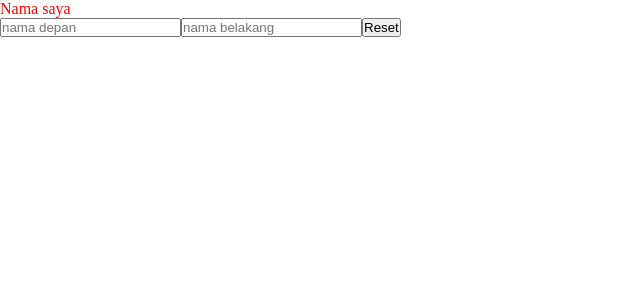
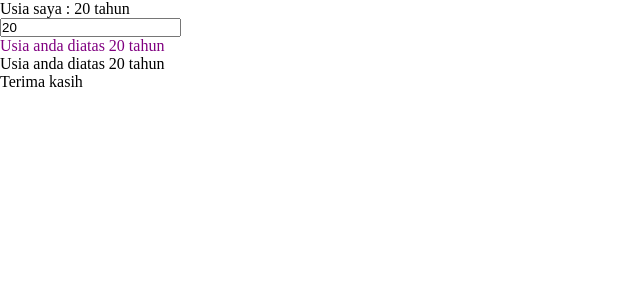
Before and after one commit to alfatta/vue-pertama, a Vue app: page / in a window 1280 px wide. Shown: the top 300 px of the page, without its empty margins (0-640 px from the left). Built offline with nearby package versions, Linux system fonts and the light colour scheme.

Commit message:
day 2 : conditional rendering

```diff
--- a/src/App.vue
+++ b/src/App.vue
@@ -1,46 +1,36 @@
 <template>
-  <p>Nama saya {{ nama }}</p>
-  <!-- <input type="text" v-model="nama" /> -->
-  <input type="text" v-model="namaDepan" placeholder="nama depan" />
-  <input type="text" v-model="namaBelakang" placeholder="nama belakang" />
-  <button @click="clearNama">Reset</button>
+  <p>Usia saya : {{ usia }} tahun</p>
+  <input type="number" v-model.number="usia" />
+
+  <p v-if="usia < 20">
+    Usia anda dibawah 20 tahun ( pakai v-if )
+  </p>
+  <h1 v-else-if="usia == 31">
+    Usia anda 31 ya?
+  </h1>
+  <p :style="{color: 'purple'}" v-else-if="usia >= 20">
+    Usia anda diatas 20 tahun
+  </p>
+  <div>
+    <p v-if="usia == 900">ini coba coba</p>
+    <p v-else>
+      Usia anda diatas 20 tahun
+    </p>
+  </div>
+
+  <p v-show="usia < 20">
+    Usia anda dibawah 20 tahun ( pakai v-show )
+  </p>
+
+  <p>Terima kasih</p>
 </template>
 
 <script>
 export default {
   data() {
     return {
-      namaDepan: "",
-      namaBelakang: "",
+      usia: 20,
     };
-  },
-  methods: {
-    clearNama() {
-      this.namaDepan = "";
-      this.namaBelakang = "";
-    },
-  },
-  computed: {
-    nama() {
-      return this.namaDepan + " " + this.namaBelakang;
-    },
-    // nama: {
-    //   set(value) {
-    //     const list = value.split(" ");
-    //     console.log(value, list);
-    //     this.namaDepan = list[0] || "";
-    //     this.namaBelakang = list[1..] || "";
-    //   },
-    //   get() {
-    //     return this.namaDepan + " " + this.namaBelakang;
-    //   },
-    // },
   },
 };
 </script>
-
-<style scoped>
-p {
-  color: red;
-}
-</style>
```
